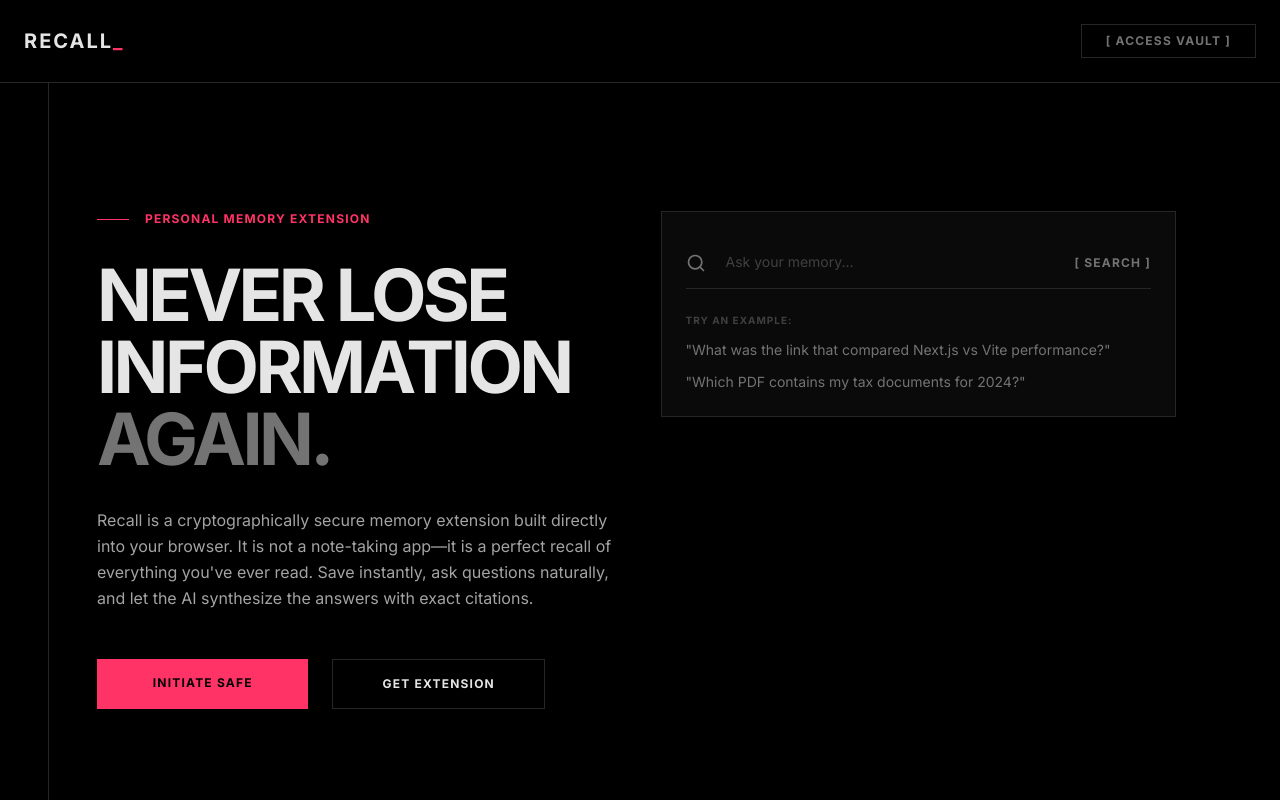
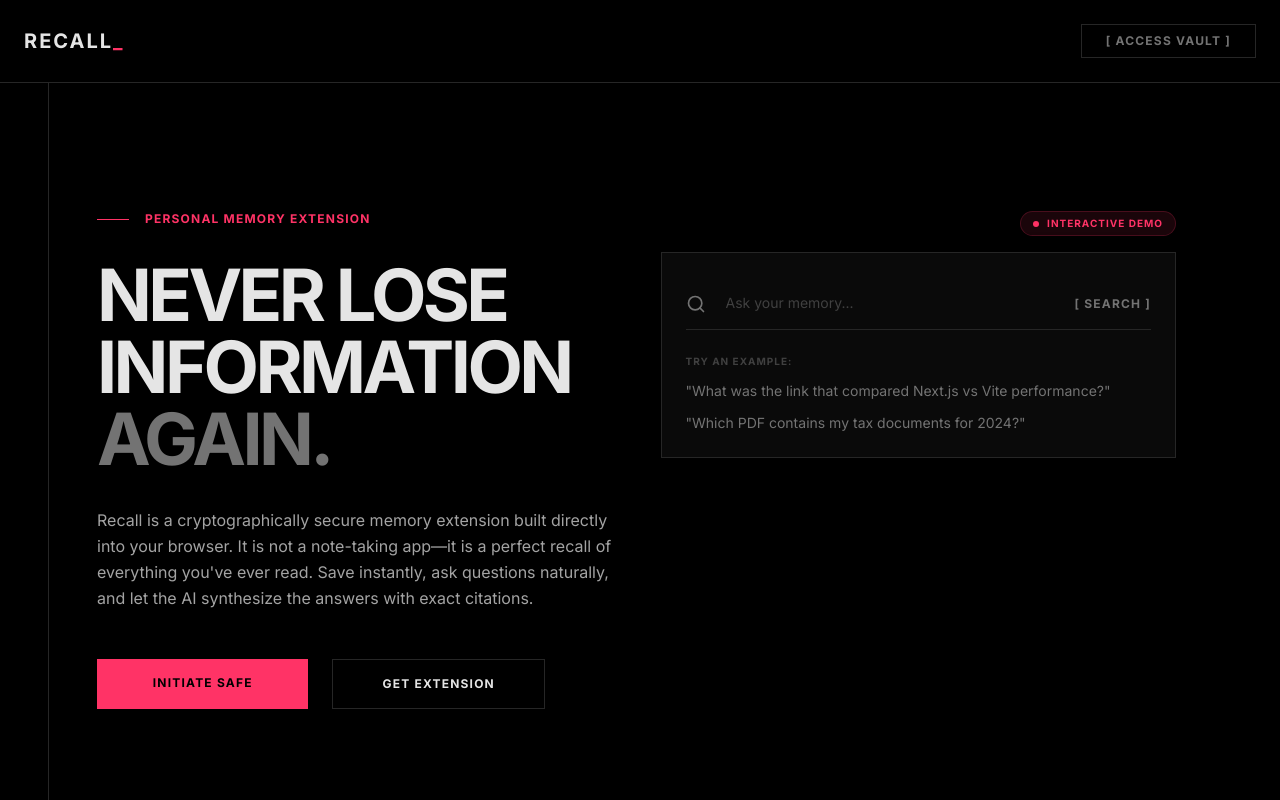
Before and after one commit to hechem5/recall, a Next.js app in the folder frontend/: page / in a window 1280 px wide. Shown: the top 800 px of the page. Built offline with nearby package versions, Linux system fonts and the light colour scheme.

Commit message:
Add Interactive Demo badge to landing page

```diff
--- a/frontend/src/app/page.tsx
+++ b/frontend/src/app/page.tsx
@@ -54,7 +54,11 @@ export default function LandingPage() {
           </div>
         </div>
 
-        <div className="flex-1 w-full flex justify-center md:justify-end mt-12 md:mt-0 relative z-10">
+        <div className="flex-1 w-full flex flex-col items-center md:items-end mt-12 md:mt-0 relative z-10">
+          <div className="text-[10px] font-bold tracking-widest uppercase text-[#FF3366] mb-4 bg-[#FF3366]/10 px-3 py-1 rounded-full border border-[#FF3366]/20 flex items-center gap-2">
+            <span className="w-1.5 h-1.5 rounded-full bg-[#FF3366] animate-pulse"></span>
+            Interactive Demo
+          </div>
           <DemoSearch />
         </div>
       </section>
```
